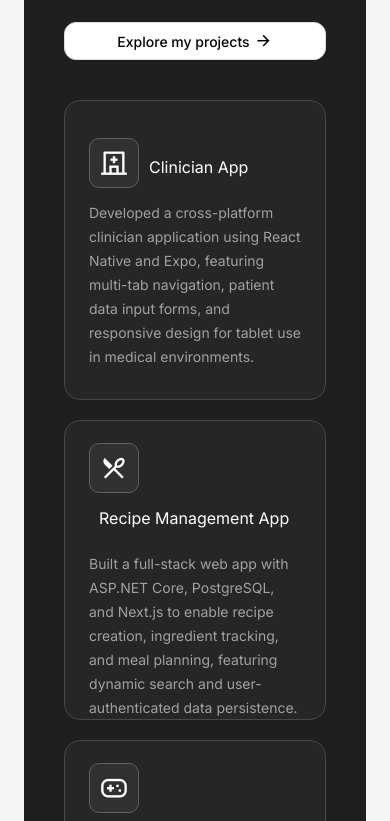
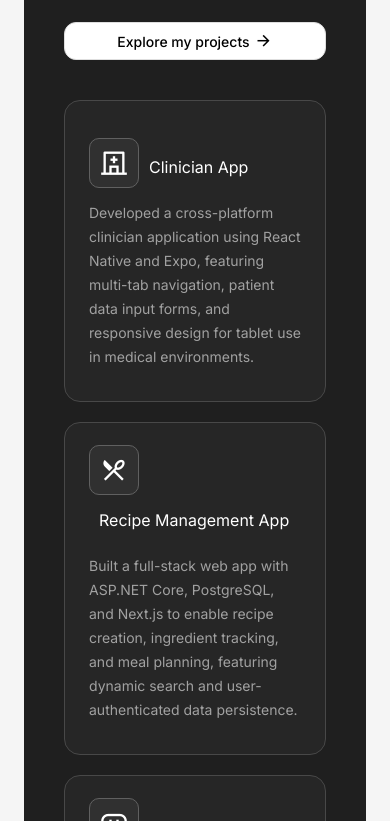
Before and after one commit to tyreesamurai/portfolio, a Vue app: page / in a window 390 px wide. Shown: the part 1043-1864 px from the top of the page. Built offline with nearby package versions, Linux system fonts and the light colour scheme.

Commit message:
One more fix

```diff
--- a/src/style.css
+++ b/src/style.css
@@ -591,7 +591,7 @@ footer a:hover {
   .projects .inner .items .item {
     width: 100%;
     min-height: 50px;
-    max-height: 300px;
+    max-height: 350px;
   }
 
   .projects .inner .items .item i {
```
